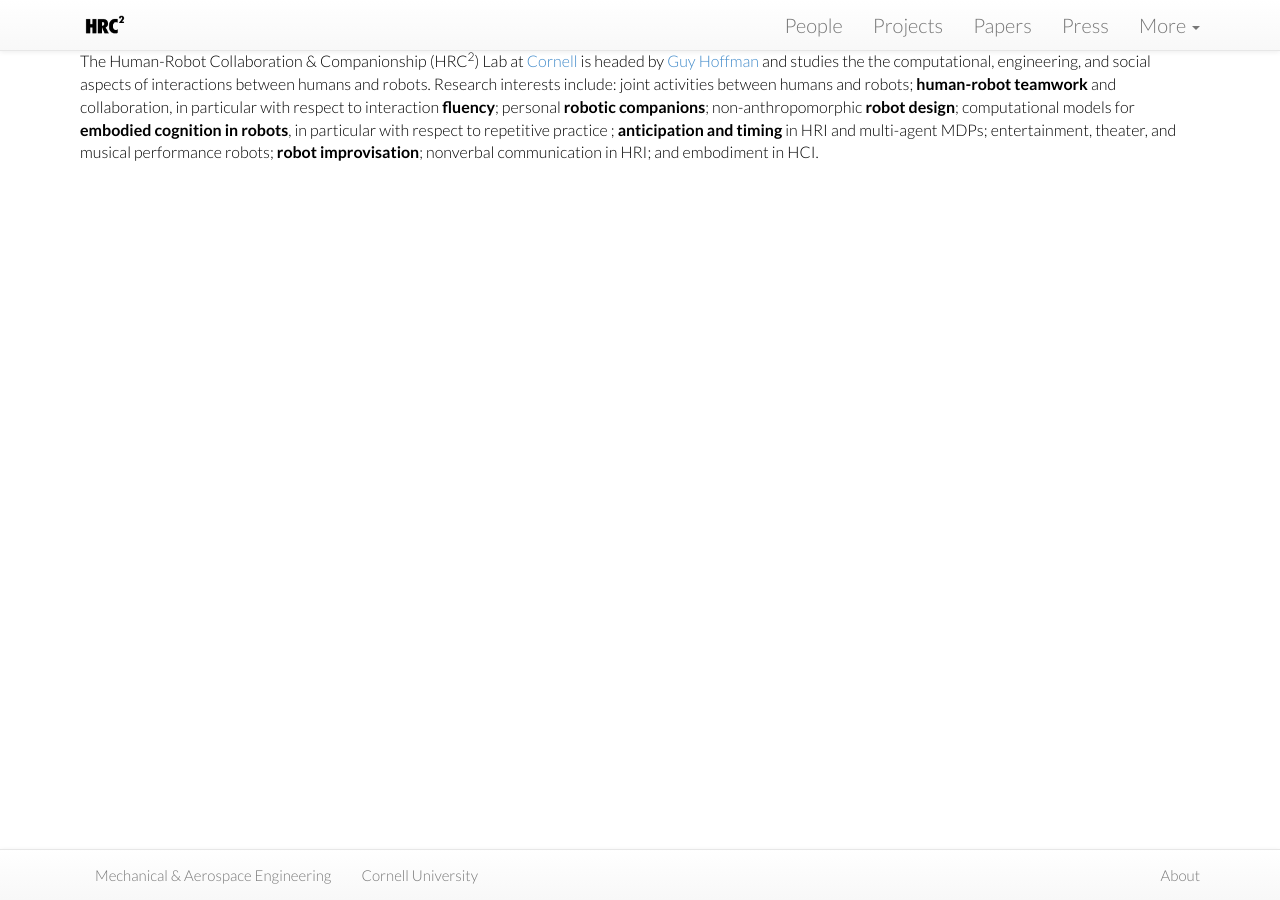
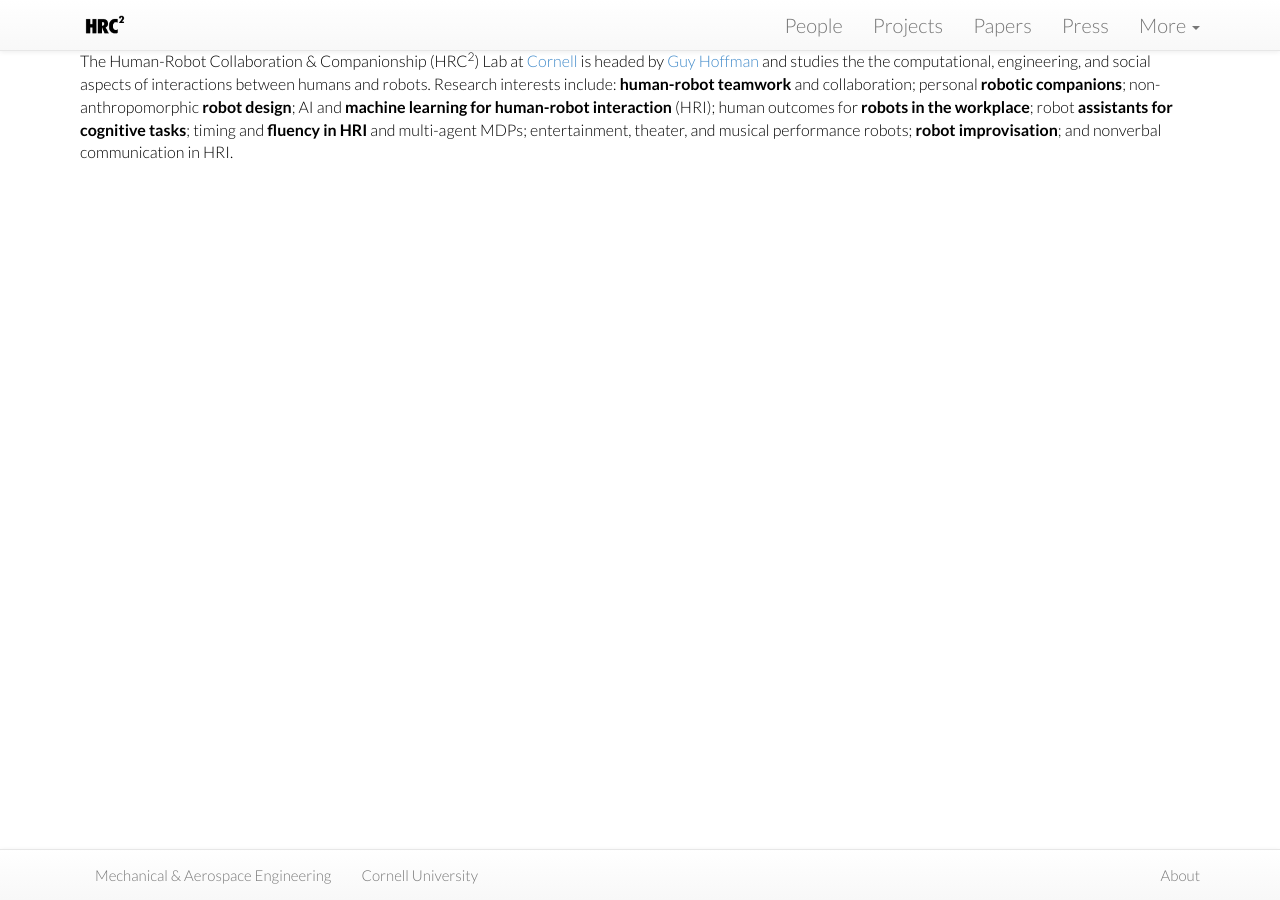
Before and after one commit to hrc2/hrc2.github.io, a Jekyll site: the page built from misc/_posts/2018-03-26-home.md, in a window 1280 px wide. Built offline with Jekyll 4.4.1, drawn with Linux system fonts in a browser that asks for light colours; nearby versions of some CDN libraries; some web fonts are replaced.

Commit message:
Update overview paragraph

```diff
--- a/misc/_posts/2018-03-26-home.md
+++ b/misc/_posts/2018-03-26-home.md
@@ -6,4 +6,4 @@
 homepage: true
 ---
 The Human-Robot Collaboration &amp; Companionship (HRC<sup>2</sup>) Lab at [Cornell](http://cornell.edu) is headed by [Guy Hoffman](http://guyhoffman.com) and studies the the computational, engineering, and social aspects of interactions between humans and robots.
-Research interests include: joint activities between humans and robots; **human-robot teamwork** and collaboration, in particular with respect to interaction **fluency**;  personal **robotic companions**; non-anthropomorphic **robot design**; computational models for **embodied cognition in robots**, in particular with respect to repetitive practice ; **anticipation and timing** in HRI and multi-agent MDPs; entertainment, theater, and musical performance robots; **robot improvisation**; nonverbal communication in HRI; and embodiment in HCI.
+Research interests include: **human-robot teamwork** and collaboration; personal **robotic companions**; non-anthropomorphic **robot design**; AI and **machine learning for human-robot interaction** (HRI); human outcomes for **robots in the workplace**; robot **assistants for cognitive tasks**; timing and **fluency in HRI** and multi-agent MDPs; entertainment, theater, and musical performance robots; **robot improvisation**; and nonverbal communication in HRI.
```
